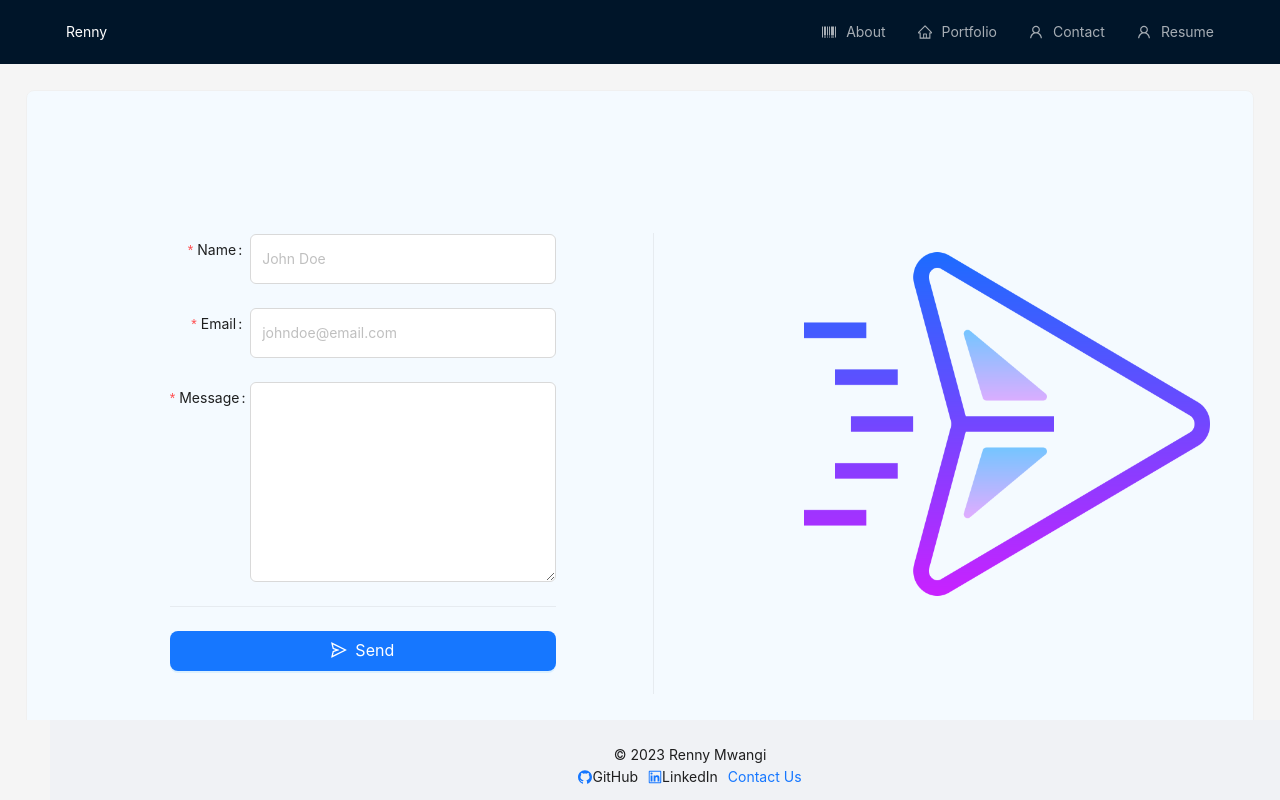
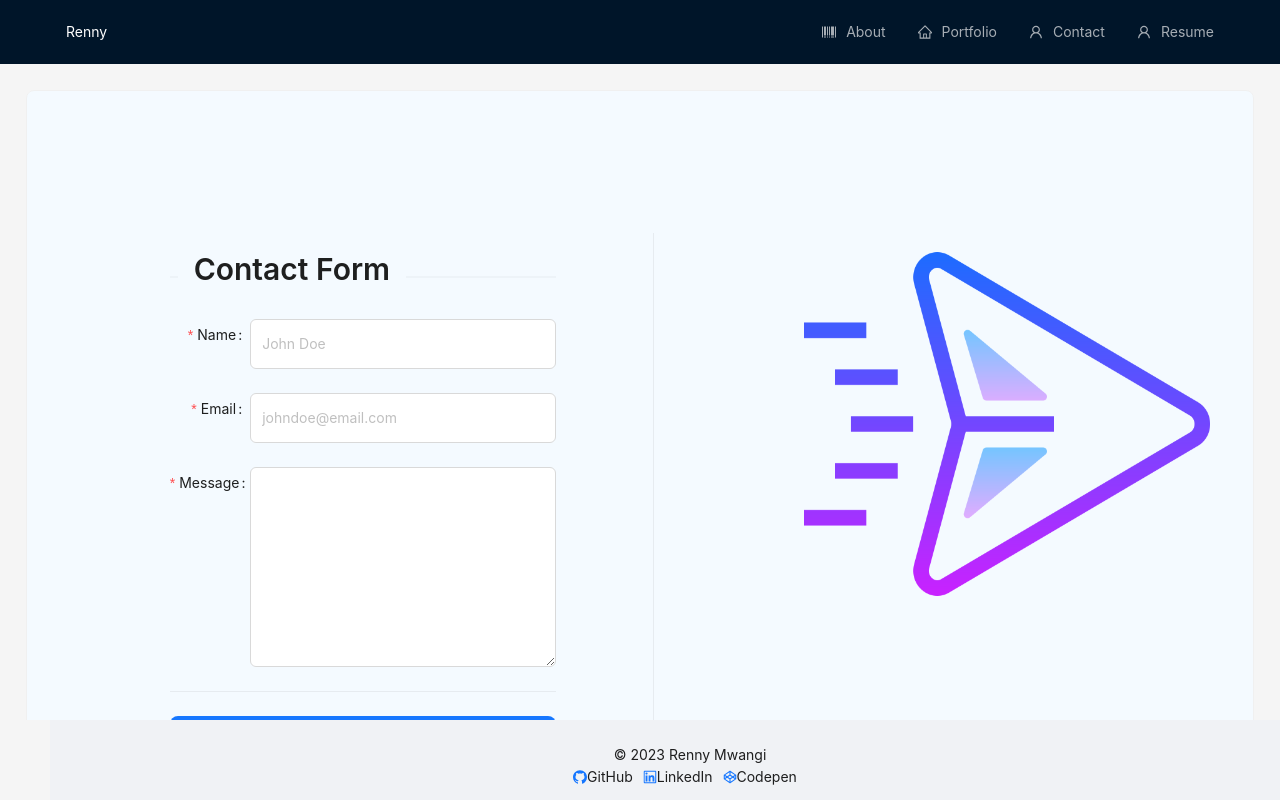
Before and after one commit to MwangiR/Code_Chronicles, a React (Vite) app: page /Contact in a window 1280 px wide. Built offline with nearby package versions, Linux system fonts and the light colour scheme.

Commit message:
Added codepen and changed notification orientation

```diff
--- a/src/components/footer.jsx
+++ b/src/components/footer.jsx
@@ -1,6 +1,6 @@
 import { Layout, Typography } from 'antd';
-import { Link } from 'react-router-dom';
-import { GithubOutlined, LinkedinOutlined } from '@ant-design/icons';
+
+import { GithubOutlined, LinkedinOutlined, CodepenOutlined } from '@ant-design/icons';
 
 const { Footer } = Layout;
 const { Text } = Typography;
@@ -19,7 +19,10 @@ function AppFooter() {
           <LinkedinOutlined />
           <Text>LinkedIn</Text>
         </a>
-        <Link to='/contact-us'>Contact Us</Link>
+        <a href='https://codepen.io/AdenJJ' style={{ marginRight: '10px' }}>
+          <CodepenOutlined />
+          <Text>Codepen</Text>
+        </a>
       </div>
     </Footer>
   );
--- a/src/pages/Contact.jsx
+++ b/src/pages/Contact.jsx
@@ -1,6 +1,20 @@
-import { Row, Col, Divider, Button, Form, Input, Card, Image, notification } from 'antd';
+import {
+  Row,
+  Col,
+  Divider,
+  Button,
+  Form,
+  Input,
+  Card,
+  Image,
+  notification,
+  Typography,
+} from 'antd';
 import { SendOutlined } from '@ant-design/icons';
+
 import { useState } from 'react';
+
+const { Title } = Typography;
 
 export default function About() {
   const [form] = Form.useForm();
@@ -53,6 +67,9 @@ export default function About() {
       <Row gutter={10} align={'center'}>
         <Col className='gutter-row' span={10}>
           <div>
+            <Divider orientation='left'>
+              <Title level={2}>Contact Form</Title>
+            </Divider>
             <Form labelCol={{ span: 5 }} form={form} onFinish={onFinish}>
               <Form.Item
                 name='name'
@@ -71,6 +88,7 @@ export default function About() {
                     if (!e.target.value) {
                       notification.error({
                         message: 'Name is required',
+                        placement: 'top',
                       });
                     }
                   }}
@@ -97,6 +115,7 @@ export default function About() {
                     if (!e.target.value) {
                       notification.error({
                         message: 'Email is required',
+                        placement: 'top',
                       });
                     }
                   }}
@@ -117,6 +136,7 @@ export default function About() {
                     if (!e.target.value) {
                       notification.error({
                         message: 'Message required',
+                        placement: 'top',
                       });
                     }
                   }}
```
